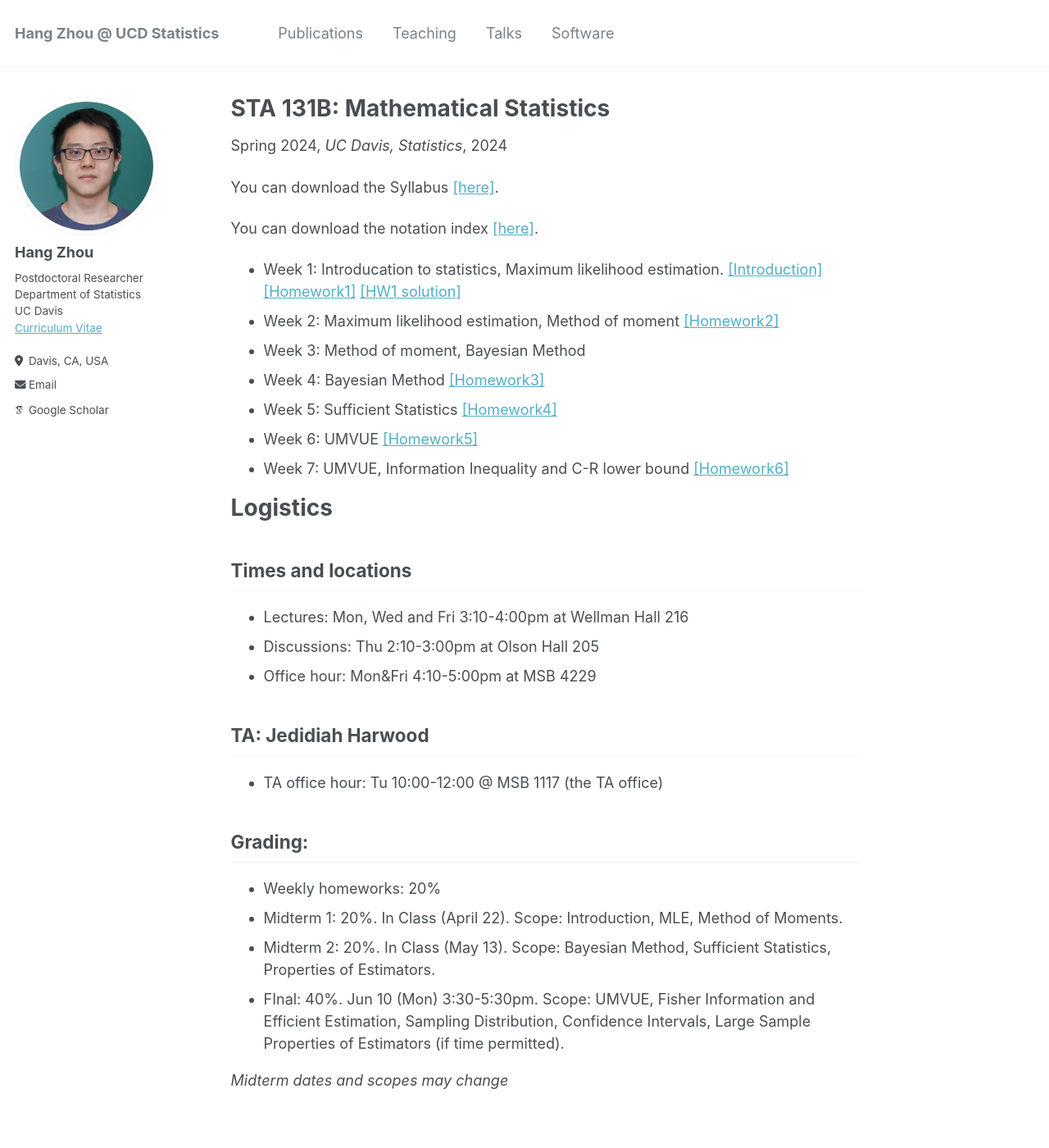
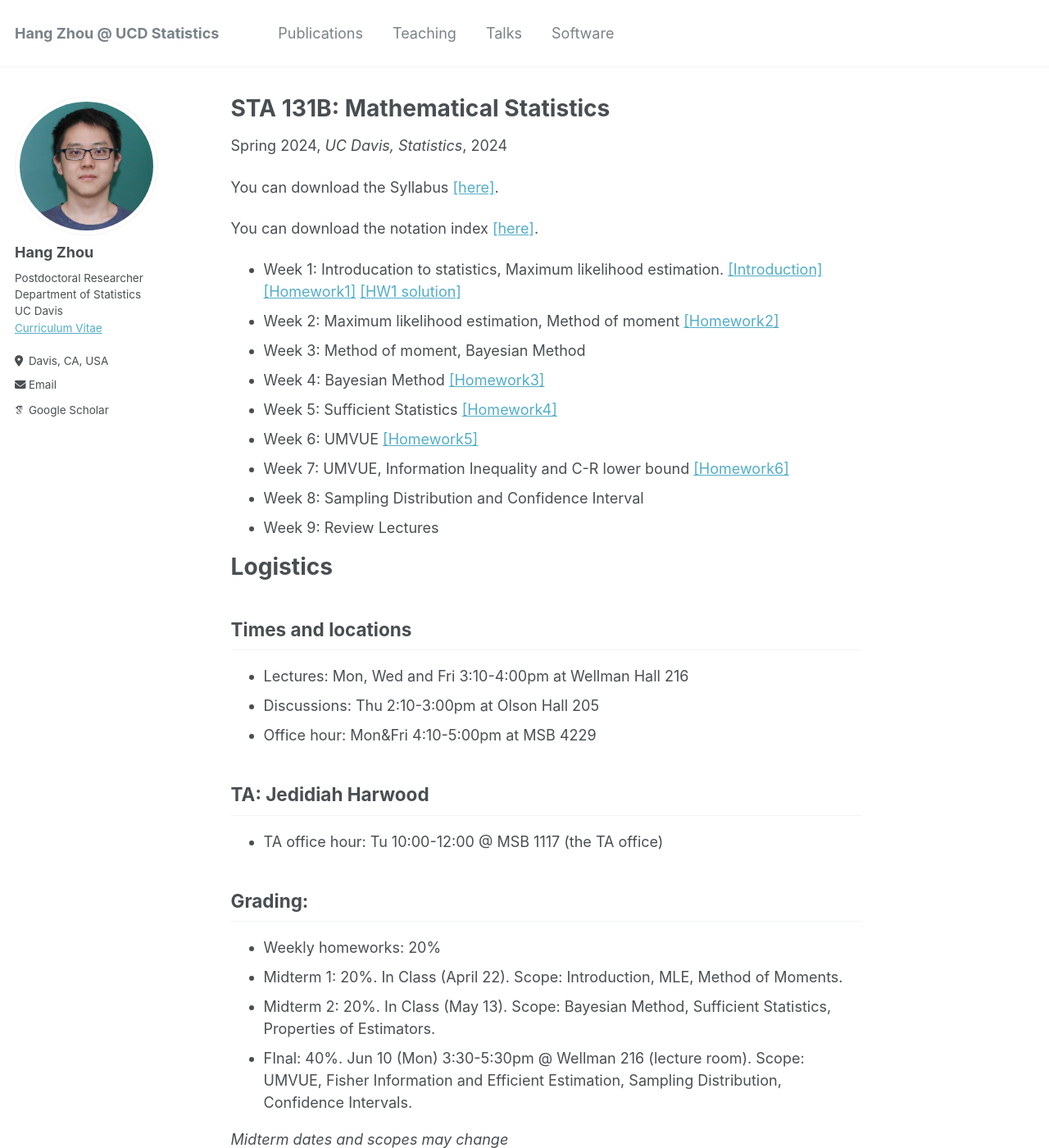
Before and after one commit to hg-zh/hg-zh.github.io, a Jekyll site: the page built from _teaching/2024-spring-STA131B.md, in a window 1280 px wide and 1400 px high. Shown: the whole window at 82% size. Built offline with Jekyll 4.4.1, drawn with Linux system fonts in a browser that asks for light colours; some web fonts are replaced.

Commit message:
Update 2024-spring-STA131B.md

```diff
--- a/_teaching/2024-spring-STA131B.md
+++ b/_teaching/2024-spring-STA131B.md
@@ -21,6 +21,8 @@ You can download the notation index [\[here\]](https://hg-zh.github.io/files/not
 - Week 5: Sufficient Statistics [\[Homework4\]](https://hg-zh.github.io/files/HW4.pdf)
 - Week 6: UMVUE [\[Homework5\]](https://hg-zh.github.io/files/HW5.pdf)
 - Week 7: UMVUE, Information Inequality and C-R lower bound [\[Homework6\]](https://hg-zh.github.io/files/HW6.pdf)
+- Week 8: Sampling Distribution and Confidence Interval
+- Week 9: Review Lectures
 
 # Logistics
 
@@ -39,6 +41,6 @@ You can download the notation index [\[here\]](https://hg-zh.github.io/files/not
 - Weekly homeworks: 20%
 - Midterm 1: 20%. In Class (April 22). Scope: Introduction, MLE, Method of Moments.
 - Midterm 2: 20%. In Class (May 13). Scope: Bayesian Method, Sufficient Statistics, Properties of Estimators.
-- FInal: 40%. Jun 10 (Mon)  3:30-5:30pm. Scope: UMVUE, Fisher Information and Efficient Estimation, Sampling Distribution, Confidence Intervals, Large Sample Properties of Estimators (if time permitted).
+- FInal: 40%. Jun 10 (Mon)  3:30-5:30pm @ Wellman 216 (lecture room). Scope: UMVUE, Fisher Information and Efficient Estimation, Sampling Distribution, Confidence Intervals.
 
 *Midterm dates and scopes may change*
```
